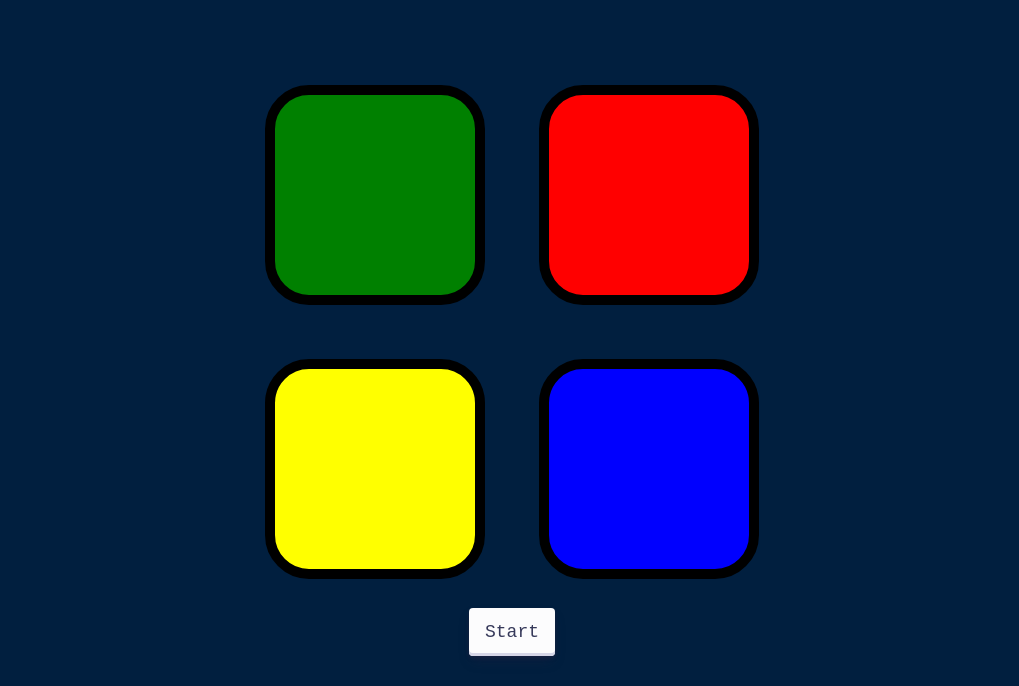
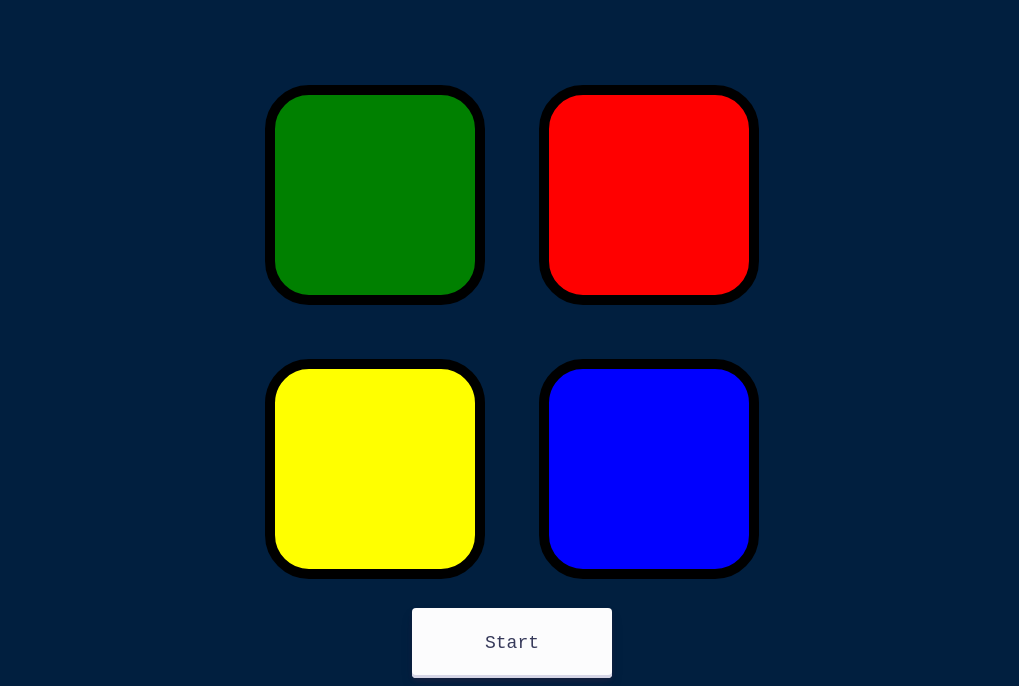
Before and after one commit to KelvinOkuroemi/simon-game, a plain HTML site: page index.html in a window 1280 px wide. Shown: the part 114-800 px from the top of the page, without its empty margins (128-1147 px from the left). Drawn offline with nearby package versions, Linux system fonts and the light colour scheme.

Commit message:
Update styles.css

```diff
--- a/styles.css
+++ b/styles.css
@@ -67,7 +67,8 @@ body {
   cursor: pointer;
   display: inline-flex;
   font-family: "JetBrains Mono", monospace;
-  height: 48px;
+  height: 70px;
+  width : 200px;
   justify-content: center;
   line-height: 1;
   list-style: none;
```
